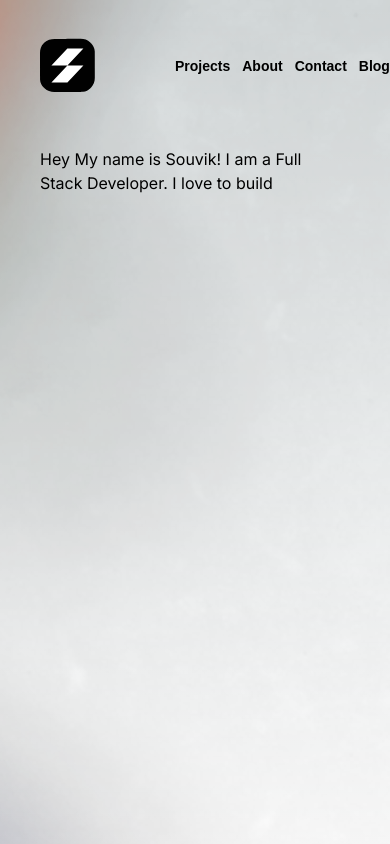
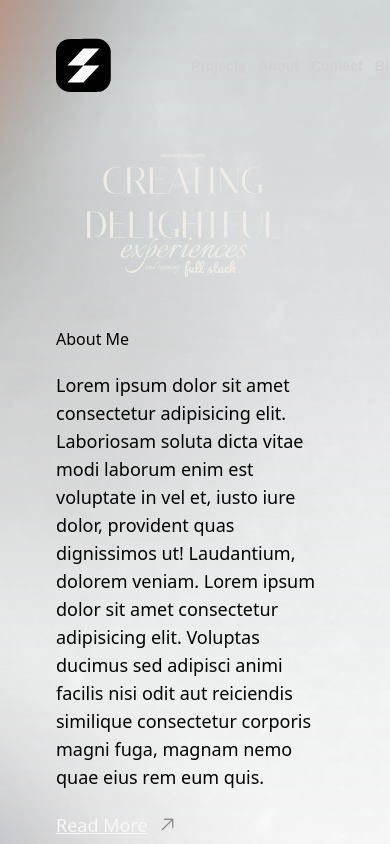
Before and after one commit to souvikrajsingh/new-portfolio, a Next.js app: page / in a window 390 px wide. Built offline with nearby package versions, Linux system fonts and the light colour scheme.

Commit message:
hero-section-responsiveness

```diff
--- a/src/app/page.jsx
+++ b/src/app/page.jsx
@@ -1,5 +1,6 @@
 import React from "react";
 import HeroSection from "@/components/Hero/HeroSection";
+import Footer from "@/components/Footer/Footer";
 
 export default function Home() {
   return (
--- /dev/null
+++ b/src/components/Footer/Footer.jsx
@@ -0,0 +1,11 @@
+import React from "react";
+
+export default function Footer() {
+  return (
+    <footer className="bg-gray-800 text-white text-center py-4">
+      <p>
+        &copy; 2021 <span className="font-bold">Next.js</span> Blog
+      </p>
+    </footer>
+  );
+}
--- a/src/components/Header/Navbar.jsx
+++ b/src/components/Header/Navbar.jsx
@@ -5,7 +5,7 @@ import { LogoSimple } from "../SVGs/LogoSimple";
 const Navbar = () => {
   return (
     <>
-      <div className="flex justify-between gap-x-20 pl-10 2xl:pl-96 pt-8 pr-10 2xl:pr-96 font-semibold font-cabinG z-10">
+      <div className="flex justify-between gap-x-20 px-14 xl:px-28 2xl:px-96 pt-8 font-semibold font-cabinG z-10">
         <div className="text-left">
           <Link aria-label="Back to Home" href="/">
             <LogoSimple />
@@ -13,7 +13,7 @@ const Navbar = () => {
         </div>
         <div className="pt-6 2xl:pt-8 text-xs 2xl:text-sm">
           <nav>
-            <ul className="flex gap-x-3 2xl:gap-x-5">
+            <ul className="flex gap-x-3 2xl:gap-x-5 text-gray">
               <li>
                 <a href="/">Projects</a>
               </li>
--- a/src/components/Hero/HeroSection.jsx
+++ b/src/components/Hero/HeroSection.jsx
@@ -2,19 +2,51 @@ import Image from "next/image";
 import React from "react";
 import Navbar from "@/components/Header/Navbar";
 import { Hero } from "../SVGs/Hero";
+import Link from "next/link";
+
+import { GoArrowUpRight } from "react-icons/go";
 
 export default function HeroSection() {
   return (
-    <div className="relative h-screen w-screen bg-hero-pattern bg-cover bg-center">
+    <div className=" min-h-screen w-screen bg-hero-pattern bg-cover bg-center bg-fixed">
       <Navbar />
       <div className="flex justify-center gap-x-20 pl-10 2xl:pl-96 pt-12 pr-16 2xl:pr-96 font-cabinG z-10">
-        <div className="hidden md:block w-screen md:w-1/2 xl:w-2/3 2xl:w-11/12">
+        <div className="md:block w-full md:w-2/4 xl:w-9/12 2xl:w-11/12">
           <Hero />
         </div>
       </div>
-      <div className="flex justify-center pl-10 pr-16 xl:pt-16 2xl:pt-36 text-sm 2xl:text-xl  ">
-        Hey My name is Souvik! I am a Full Stack Developer. I love to build
+      <div className="text-start px-14 xl:px-32 2xl:px-96 xl:text-2xl pt-12 font-sans z-10">
+        About Me
+        <div className="pt-5 text-lg  xl:text-sm 2xl:text-lg space-y-8">
+          <p>
+            Lorem ipsum dolor sit amet consectetur adipisicing elit. Laboriosam
+            soluta dicta vitae modi laborum enim est voluptate in vel et, iusto
+            iure dolor, provident quas dignissimos ut! Laudantium, dolorem
+            veniam. Lorem ipsum dolor sit amet consectetur adipisicing elit.
+            Voluptas ducimus sed adipisci animi facilis nisi odit aut reiciendis
+            similique consectetur corporis magni fuga, magnam nemo quae eius rem
+            eum quis.
+          </p>
+        </div>
+        <div className="flex flex-row">
+          <Link href="/about">
+            <p className="flex items-center text-lg xl:text-sm 2xl:text-lg pt-5 text-accent hover:text-primary">
+              <span className="underline xl:text-xl">Read More</span>
+              <span className="group relative overflow-hidden h-fit w-fit ml-2">
+                <GoArrowUpRight
+                  size={22}
+                  className="group-hover:-translate-y-5 group-hover:translate-x-5 duration-500 transition-transform ease-in-out-circ fill-light-gray stroke-[0.2]"
+                />
+                <GoArrowUpRight
+                  size={22}
+                  className="absolute top-0 group-hover:translate-x-0 duration-500 group-hover:translate-y-0 transition-all ease-in-out-circ translate-y-5 -translate-x-5 fill-light-gray stroke-[0.2]"
+                />
+              </span>
+            </p>
+          </Link>
+        </div>
       </div>
     </div>
   );
 }
+100;
```
Also changed, not shown: package.json (+5 -4 lines), 1 other file (tests, documents, lock files or other folders).
